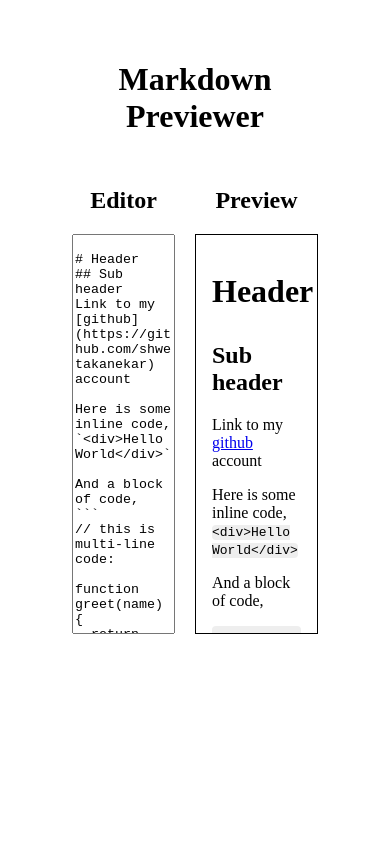
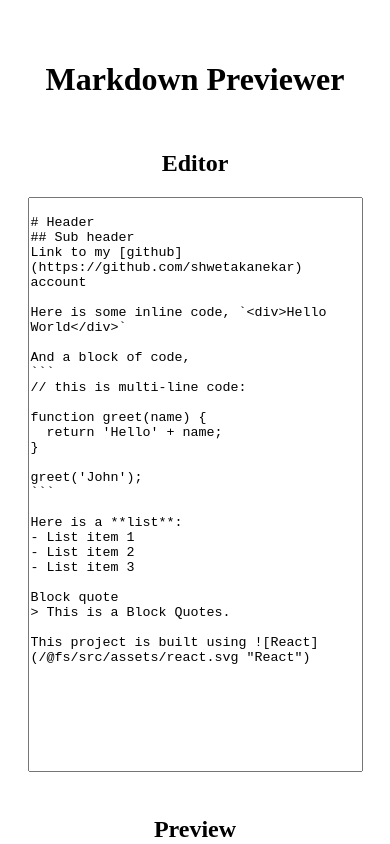
Before and after one commit to shwetakanekar/MarkdownPreviewer, a React (Vite) app: page / in a window 390 px wide. Shown: the top 844 px of the page. Built offline with nearby package versions, Linux system fonts and the light colour scheme.

Commit message:
Made the app responsive.

```diff
--- a/src/App.css
+++ b/src/App.css
@@ -1,6 +1,6 @@
 #container {
   text-align: center;
-  padding: 2rem 4rem;
+  padding: 2rem 5vw;
 }
 
 h1 {
@@ -10,7 +10,7 @@ h1 {
 #main-section {
   display: flex;
   justify-content: space-between;
-  gap: 20px;
+  gap: 5vw;
 }
 
 #editor-section, #preview-section {
@@ -19,13 +19,13 @@ h1 {
 
 #editor {
   width: 100%;
-  height: 400px;
+  height: calc(80vh - 100px);
   resize: none;
 }
 
 #preview {
   border: 1px solid black;
-  height: 400px;
+  height: calc(80vh - 100px);
   text-align: left;
   padding: 1rem;
   overflow: auto;
@@ -39,3 +39,13 @@ pre, code {
 pre {
   padding: 0.5rem;
 }
+
+@media screen and (max-width: 900px) {
+  #main-section {
+    flex-direction: column;
+  }
+
+  #editor-section, #preview-section {
+    width: 100%;
+  }
+}
```
